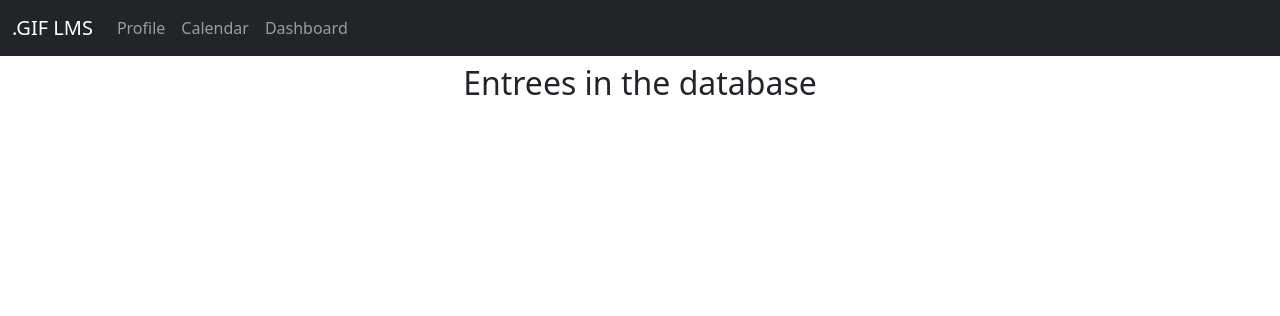
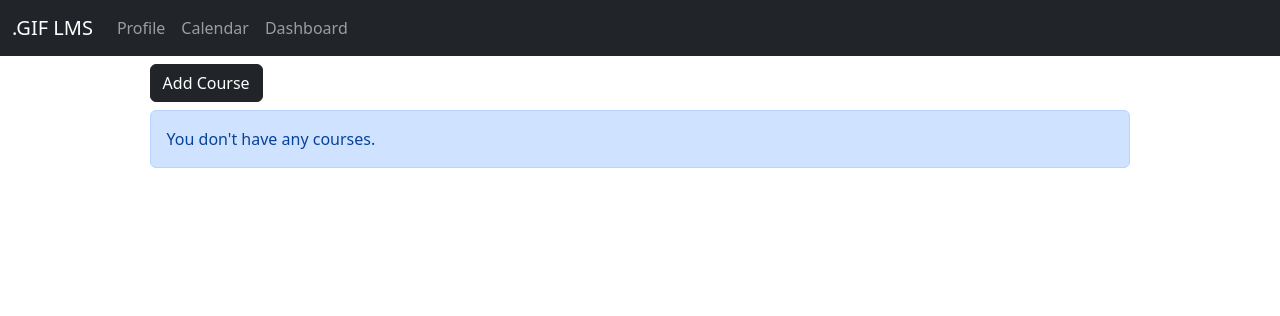
Before and after one commit to enoua5/tarp-lms-clone, a Django app: page /courses/ in a window 1280 px wide. Shown: the top 316 px of the page. Run offline with Django 3.2, Linux system fonts and the light colour scheme.

Commit message:
Changed the template

```diff
--- a/course_management/templates/course_management/course-management.html
+++ b/course_management/templates/course_management/course-management.html
@@ -1,7 +1,8 @@
 {% extends 'main/base.html' %}
 {% block body %}
-<div class="container-fluid mt-2" style="width: 50%">
-
+<div class="container-fluid mt-2" style="width: 80%">
+    <a class="btn btn-dark" href="#" role="button">Add Course</a>
+    {% if course_list %}
     <h2 style="text-align: center;">Entrees in the database</h2>
     <ul class="list-group">
         {% for course in course_list %}
@@ -18,6 +19,10 @@
             </li>
         {% endfor %}
     </ul>
-
+    {% else %}
+    <div class="alert alert-primary mt-2" role="alert" >
+        You don't have any courses.
+    </div>
+    {% endif %}
 </div>
 {% endblock %}
--- a/course_management/views.py
+++ b/course_management/views.py
@@ -13,4 +13,10 @@ def course_management(request):
         'course_list': course_list,
     }
 
-    return render(request, 'course_management/course-management.html', context)
+    # Step 1: Get list of courses that are under the currently authenticated instructor
+    try:
+        course_list = Course.objects.get(instructor=request.user)
+        return render(request, 'course_management/course-management.html', {'course_list' : course_list})
+    except:
+        # This will run if the currently logged in user doesn't have any courses, or isn't logged in.
+        return render(request, 'course_management/course-management.html', {})
```
Lines whose indentation alone changed are shown as unchanged.
